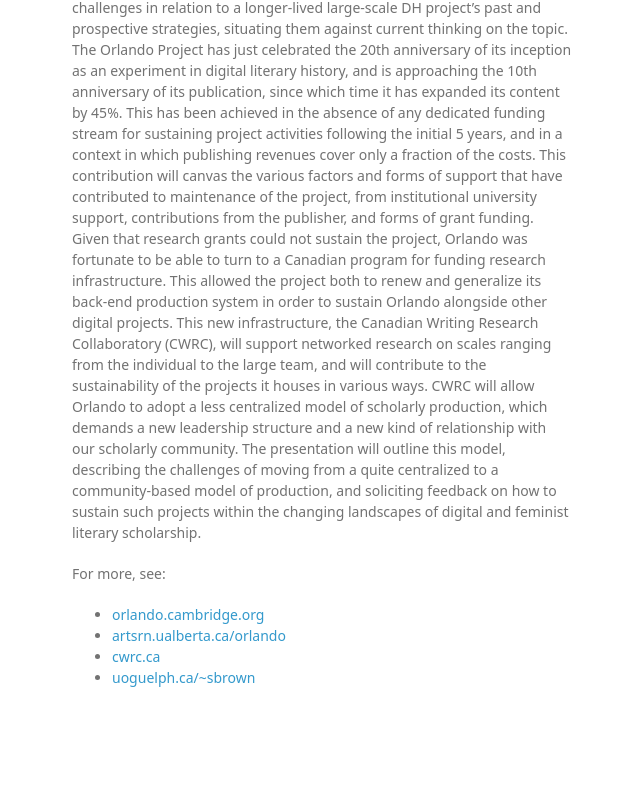
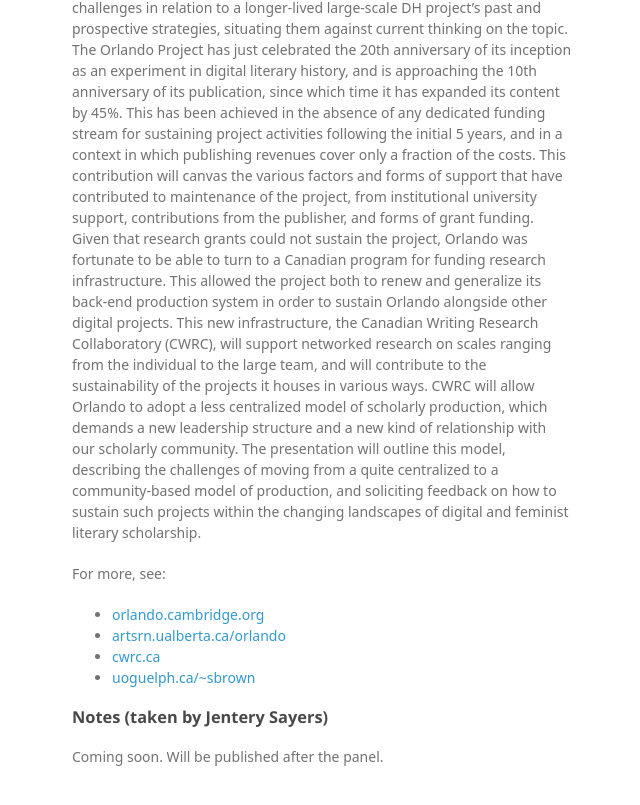
Before and after one commit to jentery/careRepair, a plain HTML site: page index.html in a window 1280 px wide. Shown: the part 1581-2386 px from the top of the page, without its empty margins (498-1138 px from the left). Before the commit the page ends 2339 px from the top, so only its background shows below. Drawn offline with Linux system fonts and the light colour scheme; a web font is replaced by a local one.

Commit message:
Update index.html

```diff
--- a/index.html
+++ b/index.html
@@ -68,6 +68,10 @@ Program arranged by the Digital Humanities Forum</p>
 <li><a target="_blank" href="http://www.cwrc.ca/">cwrc.ca</a></li>
 <li><a target="_blank" href="http://www.uoguelph.ca/%7Esbrown/">uoguelph.ca/~sbrown</a></li>
 </ul>
+
+<h3><a id="notes"></a>Notes (taken by Jentery Sayers)</h3>
+
+<p>Coming soon. Will be published after the panel.</p>
       </section>
       <footer>
         <p><a href="https://www.mla.org/" target="_blank">Modern Language Association</a></p>
```
